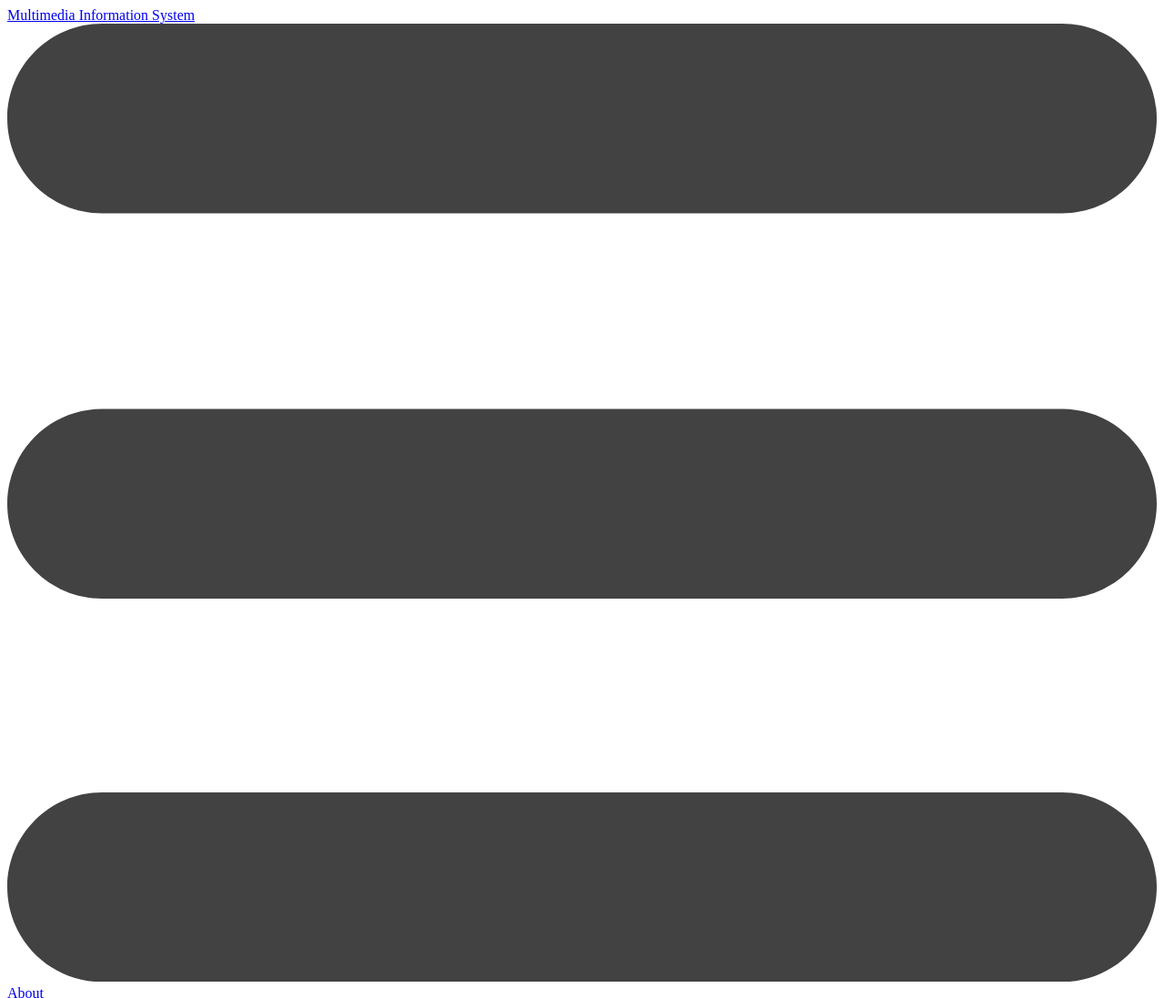
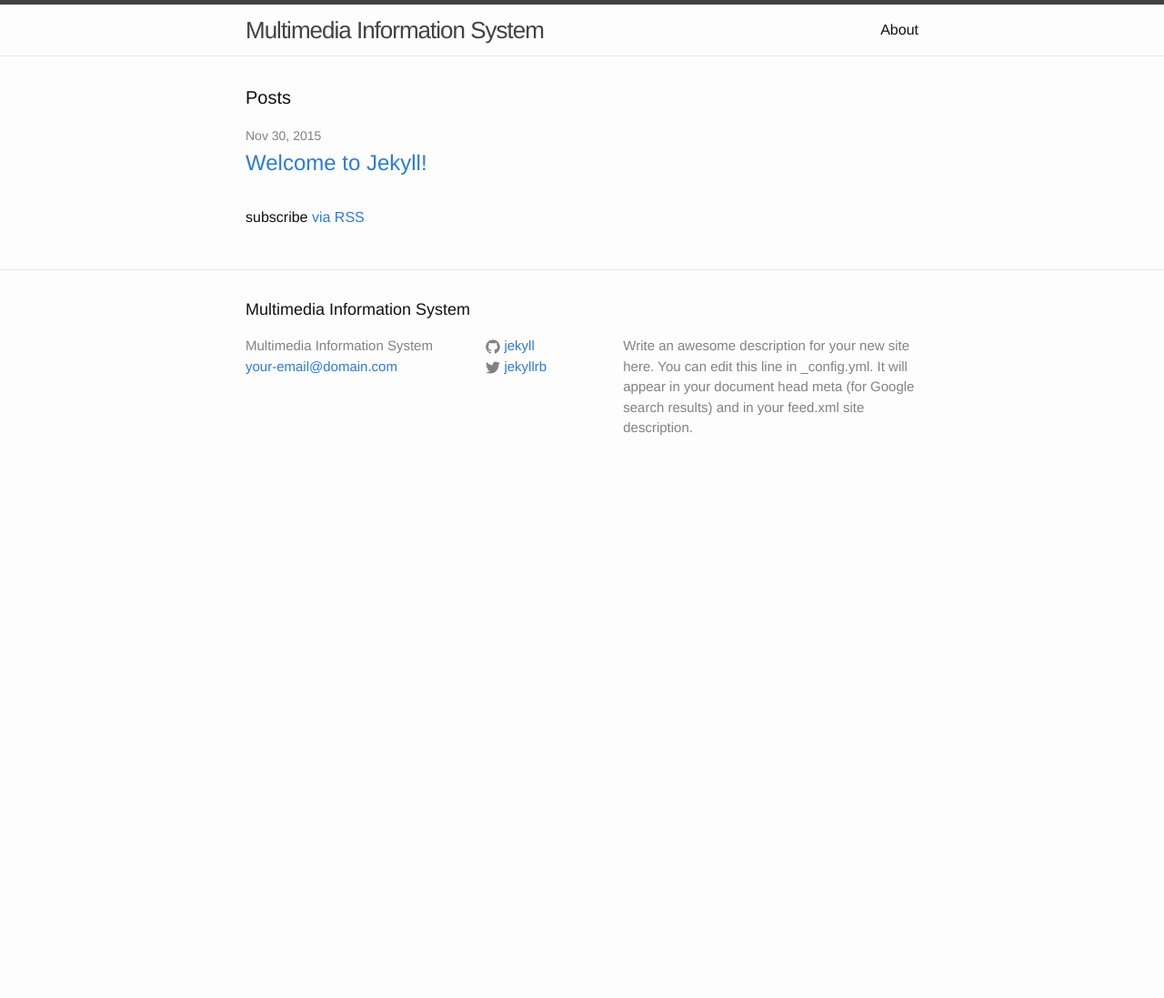
Before and after one commit to peterkwan/mmisweb2, a plain HTML site: page index.html in a window 1280 px wide. Shown: the top 1097 px of the page at 91% size. After the commit the page ends 800 px from the top, so only its background shows below. Drawn offline with nearby package versions, Linux system fonts and the light colour scheme; the site is published under a folder, as on GitHub Pages, so addresses that start at the root find nothing.

Commit message:
Updated Comment

```diff
--- /dev/null
+++ b/css/main.scss
@@ -0,0 +1,53 @@
+---
+# Only the main Sass file needs front matter (the dashes are enough)
+---
+@charset "utf-8";
+
+
+
+// Our variables
+$base-font-family: "Helvetica Neue", Helvetica, Arial, sans-serif;
+$base-font-size:   16px;
+$base-font-weight: 400;
+$small-font-size:  $base-font-size * 0.875;
+$base-line-height: 1.5;
+
+$spacing-unit:     30px;
+
+$text-color:       #111;
+$background-color: #fdfdfd;
+$brand-color:      #2a7ae2;
+
+$grey-color:       #828282;
+$grey-color-light: lighten($grey-color, 40%);
+$grey-color-dark:  darken($grey-color, 25%);
+
+// Width of the content area
+$content-width:    800px;
+
+$on-palm:          600px;
+$on-laptop:        800px;
+
+
+
+// Use media queries like this:
+// @include media-query($on-palm) {
+//     .wrapper {
+//         padding-right: $spacing-unit / 2;
+//         padding-left: $spacing-unit / 2;
+//     }
+// }
+@mixin media-query($device) {
+    @media screen and (max-width: $device) {
+        @content;
+    }
+}
+
+
+
+// Import partials from `sass_dir` (defaults to `_sass`)
+@import
+        "base",
+        "layout",
+        "syntax-highlighting"
+;
--- a/feed.xml
+++ b/feed.xml
@@ -4,8 +4,8 @@
     <title>Multimedia Information System</title>
     <description>Write an awesome description for your new site here. You can edit this line in _config.yml. It will appear in your document head meta (for Google search results) and in your feed.xml site description.
 </description>
-    <link>http://peterkwan.github.io/</link>
-    <atom:link href="http://peterkwan.github.io/feed.xml" rel="self" type="application/rss+xml"/>
+    <link>http://peterkwan.github.io/mmisweb2/</link>
+    <atom:link href="http://peterkwan.github.io/mmisweb2/feed.xml" rel="self" type="application/rss+xml"/>
     <pubDate>Mon, 30 Nov 2015 13:30:08 +0800</pubDate>
     <lastBuildDate>Mon, 30 Nov 2015 13:30:08 +0800</lastBuildDate>
     <generator>Jekyll v3.0.1</generator>
@@ -28,8 +28,8 @@
 
 </description>
         <pubDate>Mon, 30 Nov 2015 13:04:17 +0800</pubDate>
-        <link>http://peterkwan.github.io/jekyll/update/2015/11/30/welcome-to-jekyll.html</link>
-        <guid isPermaLink="true">http://peterkwan.github.io/jekyll/update/2015/11/30/welcome-to-jekyll.html</guid>
+        <link>http://peterkwan.github.io/mmisweb2/jekyll/update/2015/11/30/welcome-to-jekyll.html</link>
+        <guid isPermaLink="true">http://peterkwan.github.io/mmisweb2/jekyll/update/2015/11/30/welcome-to-jekyll.html</guid>
 
 
         <category>jekyll</category>
--- a/index.html
+++ b/index.html
@@ -10,7 +10,7 @@
   <meta name="description" content="Write an awesome description for your new site here. You can edit this line in _config.yml. It will appear in your document head meta (for Google search results) and in your feed.xml site description.
 ">
 
-  <link rel="stylesheet" href="/css/main.css">
+  <link rel="stylesheet" href="css/main.css">
   <link rel="canonical" href="http://peterkwan.github.io/">
   <link rel="alternate" type="application/rss+xml" title="Multimedia Information System" href="http://peterkwan.github.io/feed.xml">
 </head>
@@ -22,7 +22,7 @@
 
   <div class="wrapper">
 
-    <a class="site-title" href="/">Multimedia Information System</a>
+    <a class="site-title" href="/mmisweb2">Multimedia Information System</a>
 
     <nav class="site-nav">
       <a href="#" class="menu-icon">
@@ -36,7 +36,7 @@
       <div class="trigger">
 
 
-          <a class="page-link" href="/about/">About</a>
+          <a class="page-link" href="about/">About</a>
 
 
 
@@ -65,13 +65,13 @@
         <span class="post-meta">Nov 30, 2015</span>
 
         <h2>
-          <a class="post-link" href="/jekyll/update/2015/11/30/welcome-to-jekyll.html">Welcome to Jekyll!</a>
+          <a class="post-link" href="jekyll/update/2015/11/30/welcome-to-jekyll.html">Welcome to Jekyll!</a>
         </h2>
       </li>
 
   </ul>
 
-  <p class="rss-subscribe">subscribe <a href="/feed.xml">via RSS</a></p>
+  <p class="rss-subscribe">subscribe <a href="feed.xml">via RSS</a></p>
 
 </div>
 
--- a/sitemap.xml
+++ b/sitemap.xml
@@ -1,13 +1,13 @@
 <?xml version="1.0" encoding="UTF-8"?>
 <urlset xmlns:xsi="http://www.w3.org/2001/XMLSchema-instance" xsi:schemaLocation="http://www.sitemaps.org/schemas/sitemap/0.9 http://www.sitemaps.org/schemas/sitemap/0.9/sitemap.xsd" xmlns="http://www.sitemaps.org/schemas/sitemap/0.9">
   <url>
-    <loc>http://peterkwan.github.io/jekyll/update/2015/11/30/welcome-to-jekyll.html</loc>
+    <loc>http://peterkwan.github.io/mmisweb2/jekyll/update/2015/11/30/welcome-to-jekyll.html</loc>
     <lastmod>2015-11-30T13:04:17+08:00</lastmod>
   </url>
   <url>
-    <loc>http://peterkwan.github.io/about/</loc>
+    <loc>http://peterkwan.github.io/mmisweb2/about/</loc>
   </url>
   <url>
-    <loc>http://peterkwan.github.io/</loc>
+    <loc>http://peterkwan.github.io/mmisweb2/</loc>
   </url>
 </urlset>
```
